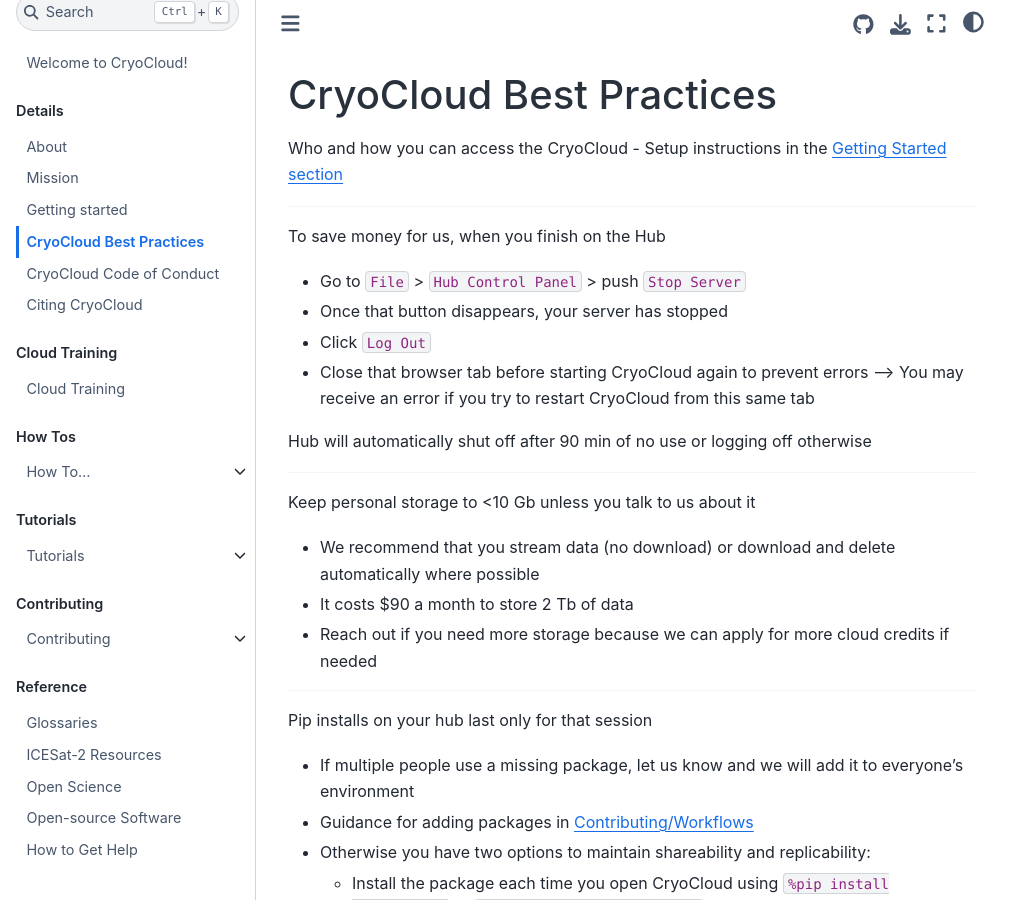
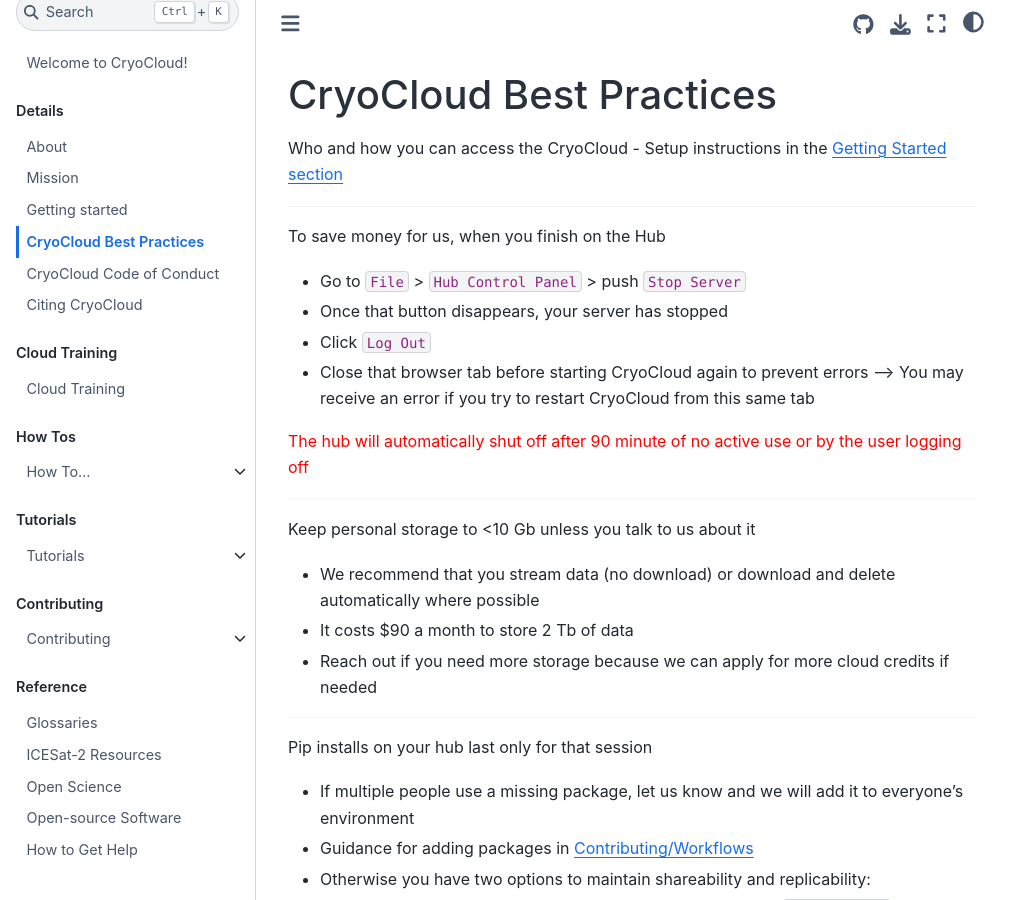
Before and after one commit to CryoInTheCloud/CryoCloudWebsite, a Jupyter Book: the page built from book/content/hub_best_practices.md, in a window 1280 px wide and 900 px high. Shown: the whole window, without its empty margins (0-1031 px from the left). Built offline with Jupyter Book 1.0.4 settings and Sphinx 7.4.7 and the Sphinx Book theme 1.1.4, drawn with Linux system fonts in a browser that asks for light colours; pages that are not in the unit, such as notebooks, are missing from menus; some of the changed text lies outside the part shown.

```diff
--- a/book/content/hub_best_practices.md
+++ b/book/content/hub_best_practices.md
@@ -10,7 +10,7 @@
 * Click `Log Out`
 * Close that browser tab before starting CryoCloud again to prevent errors --> You may receive an error if you try to restart CryoCloud from this same tab
 
-Hub will automatically shut off after 90 min of no use or logging off otherwise
+<font color="red">The hub will automatically shut off after 90 minute of no active use or by the user logging off</font>
 
 ***
 
```
Also changed, not shown: other parts of book/content/hub_best_practices.md (+1 -1 lines).
